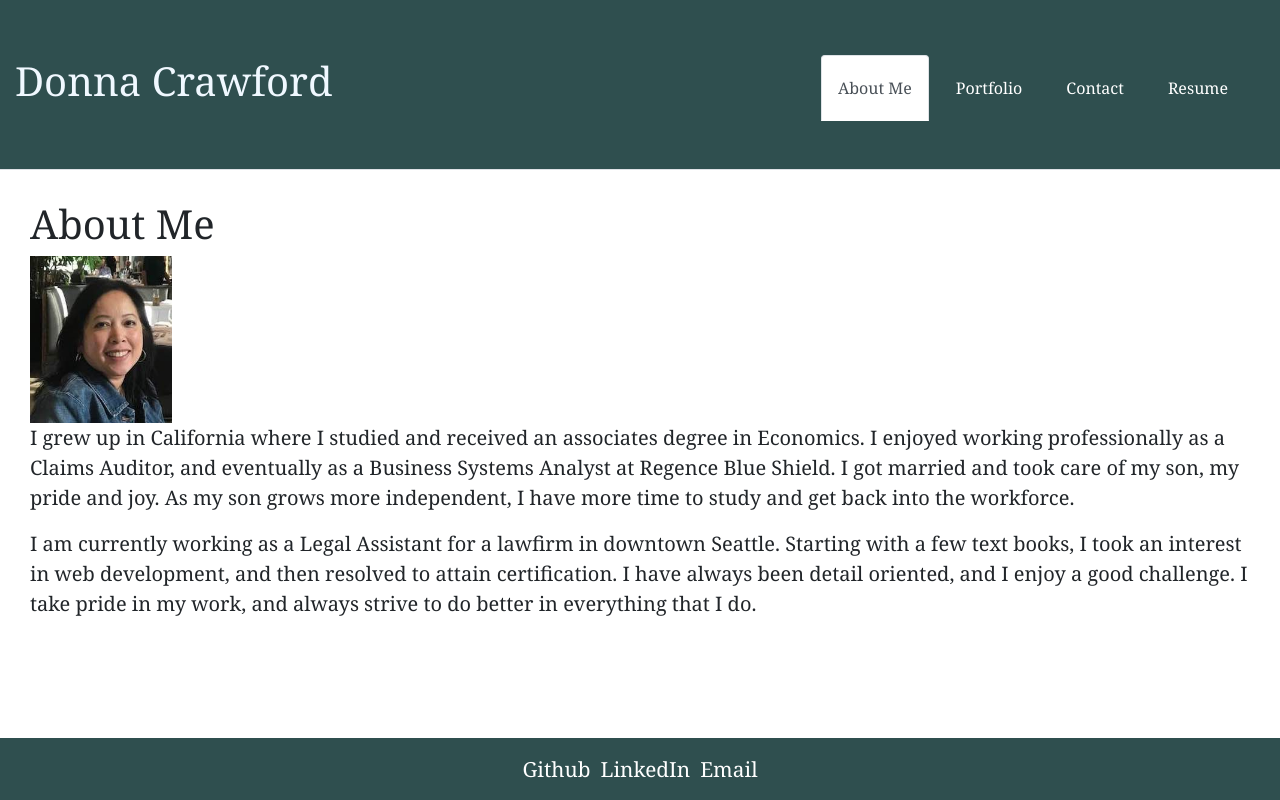
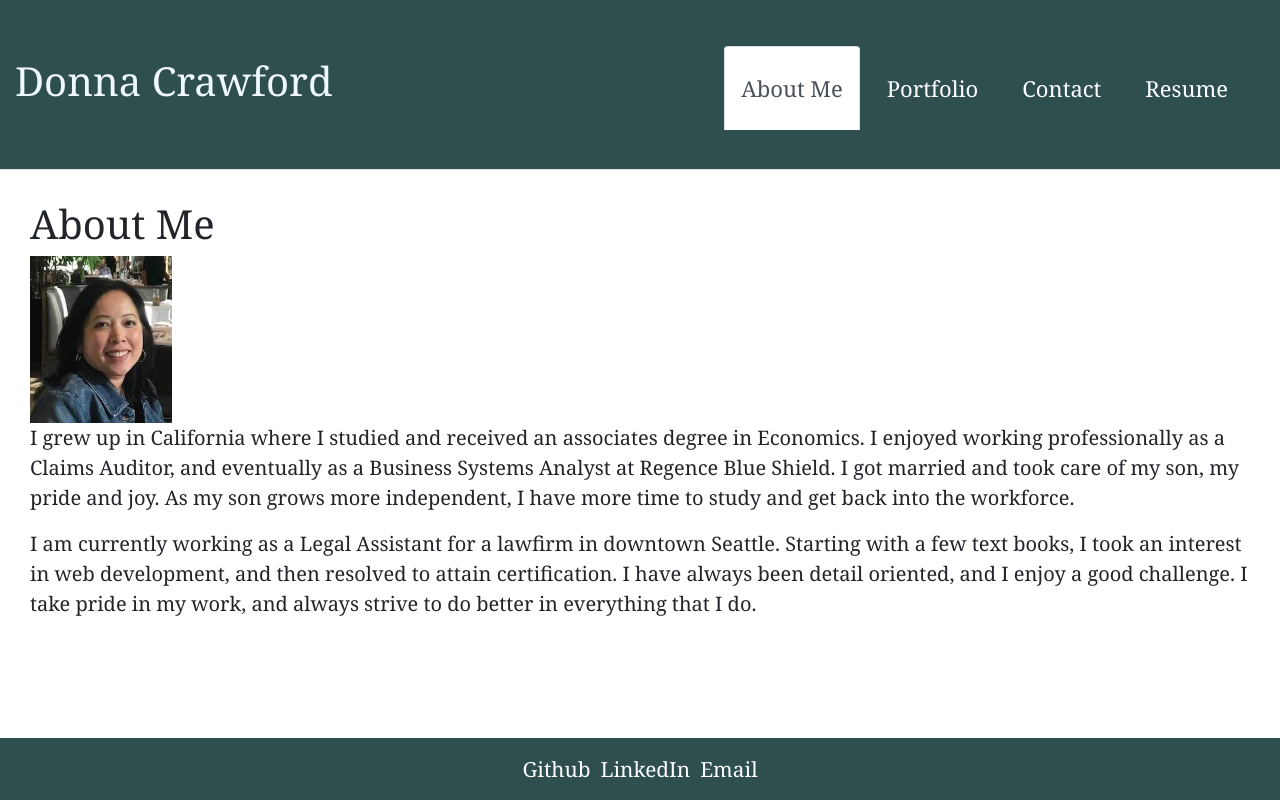
Before and after one commit to Donnastjames/React-Portfolio, a React (Create React App) app: page / in a window 1280 px wide. Built offline with nearby package versions, Linux system fonts and the light colour scheme.

Commit message:
Updated title to show My Portfolio and nav links to larger font

```diff
--- a/public/index.html
+++ b/public/index.html
@@ -24,7 +24,7 @@
       work correctly both with client-side routing and a non-root public URL.
       Learn how to configure a non-root public URL by running `npm run build`.
     -->
-    <title>React App</title>
+    <title>My Portfolio</title>
   </head>
   <body>
     <noscript>You need to enable JavaScript to run this app.</noscript>
--- a/src/styles/NavTabs.css
+++ b/src/styles/NavTabs.css
@@ -15,7 +15,7 @@
 
 .navHeader a {
   color: white;
-  font-size: 1rem;
+  font-size: 22px;
   text-decoration: none;
   margin: 5px;
   line-height: 3;
```
